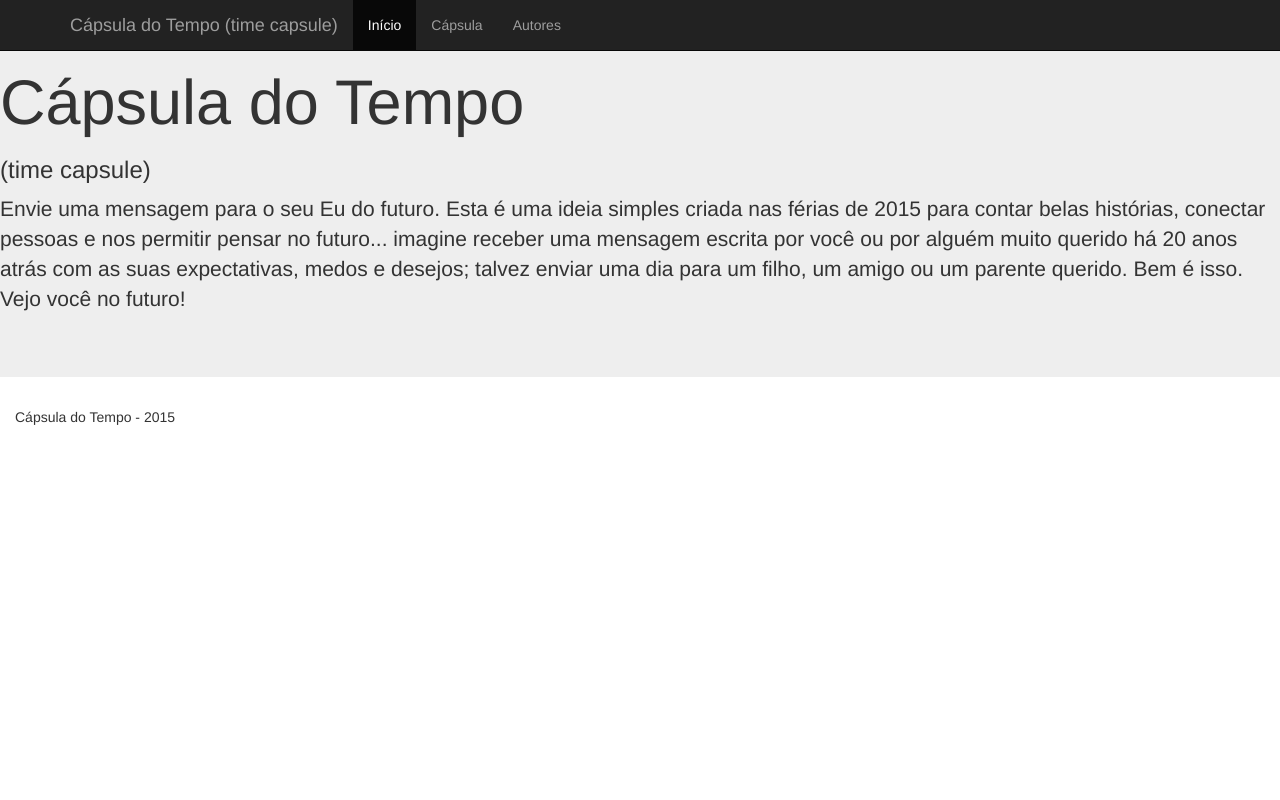
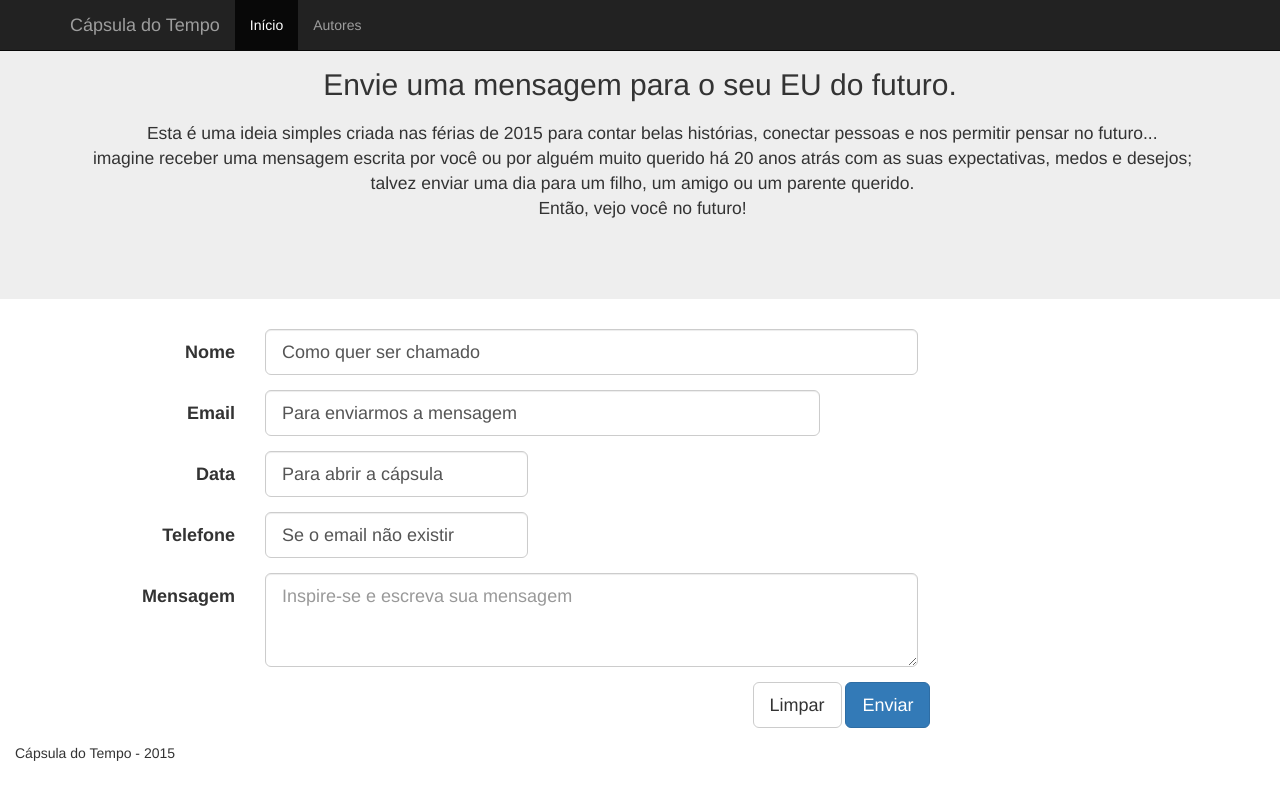
Before and after one commit to n0va1s/timecapsule, a PHP site: page /assets/home.php in a window 1280 px wide. Run offline with PHP 8.4, Linux system fonts and the light colour scheme; some libraries are stand-ins or nearby versions.

Commit message:
Melhoria na interface e correcao na apresentacao

```diff
--- a/assets/cabecalho.php
+++ b/assets/cabecalho.php
@@ -5,15 +5,15 @@
     <!-- The above 3 meta tags *must* come first in the head; any other head content must come *after* these tags -->
     <meta name="description" content="Send a message for your I from the future">
     <meta name="author" content="joaopaulonovais@gmail.com">
-    <link rel="icon" href="../../favicon.ico">
+    <link rel="icon" href="./assets/favicon.ico">
 
     <title>Cápsula do tempo (time capsule)</title>
 
     <!-- Bootstrap core CSS -->
-    <link href="../../dist/css/bootstrap.min.css" rel="stylesheet">
+    <link href="./vendor/components/bootstrap-default/css/bootstrap.min.css" rel="stylesheet">
 
     <!-- IE10 viewport hack for Surface/desktop Windows 8 bug -->
-    <link href="../../assets/css/ie10-viewport-bug-workaround.css" rel="stylesheet">
+    <link href="./vendor/components/bootstrap-default/css/ie10-viewport-bug-workaround.css" rel="stylesheet">
 
     <!-- Custom styles for this template -->
     <link href="starter-template.css" rel="stylesheet">
--- a/assets/home.php
+++ b/assets/home.php
@@ -4,15 +4,51 @@
 <body>
 <?php include 'menu.php' ?>
 <div class="jumbotron">
-  <h1>Cápsula do Tempo</h1>
-  <h3>(time capsule)</h3>
-  <p>
-Envie uma mensagem para o seu Eu do futuro.
-
-Esta é uma ideia simples criada nas férias de 2015 para contar belas histórias, conectar pessoas e nos permitir pensar no futuro... imagine receber uma mensagem escrita por você ou por alguém muito querido há 20 anos atrás com as suas expectativas, medos e desejos; talvez enviar uma dia para um filho, um amigo ou um parente querido.
-
-Bem é isso. Vejo você no futuro!
-  </p>
+  <center><h2>Envie uma mensagem para o seu <abbr>EU</abbr> do futuro.</h2>
+  <blockquote>&nbsp;&nbsp;&nbsp;&nbsp;Esta é uma ideia simples criada nas férias de 2015 para contar belas histórias, conectar pessoas e nos permitir pensar no futuro...<br /> imagine receber uma mensagem escrita por você ou por alguém muito querido há 20 anos atrás com as suas expectativas, medos e desejos;<br />
+talvez enviar uma dia para um filho, um amigo ou um parente querido.<br />
+Então, vejo você no futuro!
+  </blockquote></center>
+</div>
+<div class="container">
+<form class="form-horizontal" role="form">
+    <div class="form-group form-group-lg">
+        <label for="name" class="col-sm-2 control-label">Nome</label>
+        <div class="col-sm-7">
+            <input class="form-control" id="name" type="text" value="Como quer ser chamado">
+        </div>
+    </div>
+    <div class="form-group form-group-lg">
+        <label for="email" class="col-sm-2 control-label">Email</label>
+        <div class="col-sm-6">
+          <input class="form-control" id="email" type="text" value="Para enviarmos a mensagem">
+        </div>
+    </div>
+    <div class="form-group form-group-lg">
+        <label for="date" class="col-sm-2 control-label">Data</label>
+        <div class="col-sm-3">
+          <input class="form-control" id="date" type="text" value="Para abrir a cápsula">
+        </div>
+    </div>
+    <div class="form-group form-group-lg">
+        <label for="phone" class="col-sm-2 control-label">Telefone</label>
+        <div class="col-sm-3">
+          <input class="form-control" id="phone" type="text" value="Se o email não existir">
+        </div>
+    </div>
+    <div class="form-group form-group-lg">
+        <label for="phone" class="col-sm-2 control-label">Mensagem</label>
+        <div class="col-sm-7">
+            <textarea class="form-control" rows="3" id="message" placeholder="Inspire-se e escreva sua mensagem"></textarea>
+        </div>
+    </div>
+    <div class="form-group">
+        <div class="col-sm-offset-7 col-sm-5">
+            <button type="reset" class="btn btn-default btn-lg">Limpar</button>
+            <button type="submit" class="btn btn-primary btn-lg">Enviar</button>
+        </div>
+    </div>
+</form>
 </div>
 <?php include 'rodape.php' ?>
 <!-- Bootstrap core JavaScript
--- a/assets/menu.php
+++ b/assets/menu.php
@@ -7,12 +7,11 @@
                 <span class="icon-bar"></span>
                 <span class="icon-bar"></span>
             </button>
-            <a class="navbar-brand" href="#">Cápsula do Tempo (time capsule)</a>
+            <a class="navbar-brand" href="#">Cápsula do Tempo</a>
         </div>
         <div id="navbar" class="collapse navbar-collapse">
             <ul class="nav navbar-nav">
                 <li class="active"><a href="#">Início</a></li>
-                <li><a href="#capsule">Cápsula</a></li>
                 <li><a href="#author">Autores</a></li>
             </ul>
         </div><!--/.nav-collapse -->
--- a/index.php
+++ b/index.php
@@ -18,5 +18,5 @@ require_once 'src/TimeCapsuleController.php';
     if($pagina) {
        $controller->exibir("$pagina");
     } else {
-        $controller->exibir('index');
+        $controller->exibir('home');
     }
```
Also changed, not shown: src/TimeCapsuleView.php (+4 -3 lines), README.md, assets/favicon.ico (added), src/TimeCapsuleController.php (line endings or trailing spaces).
